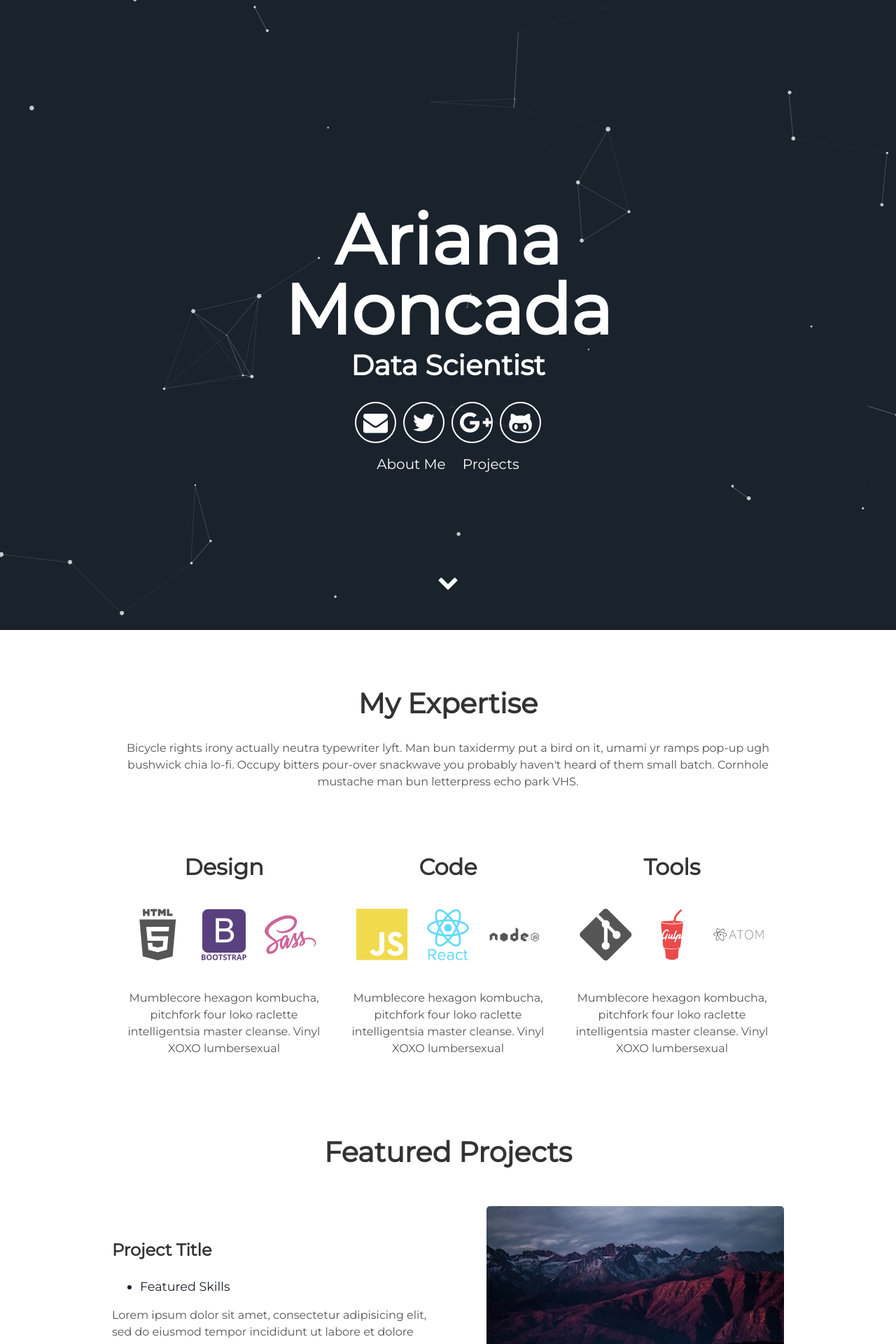
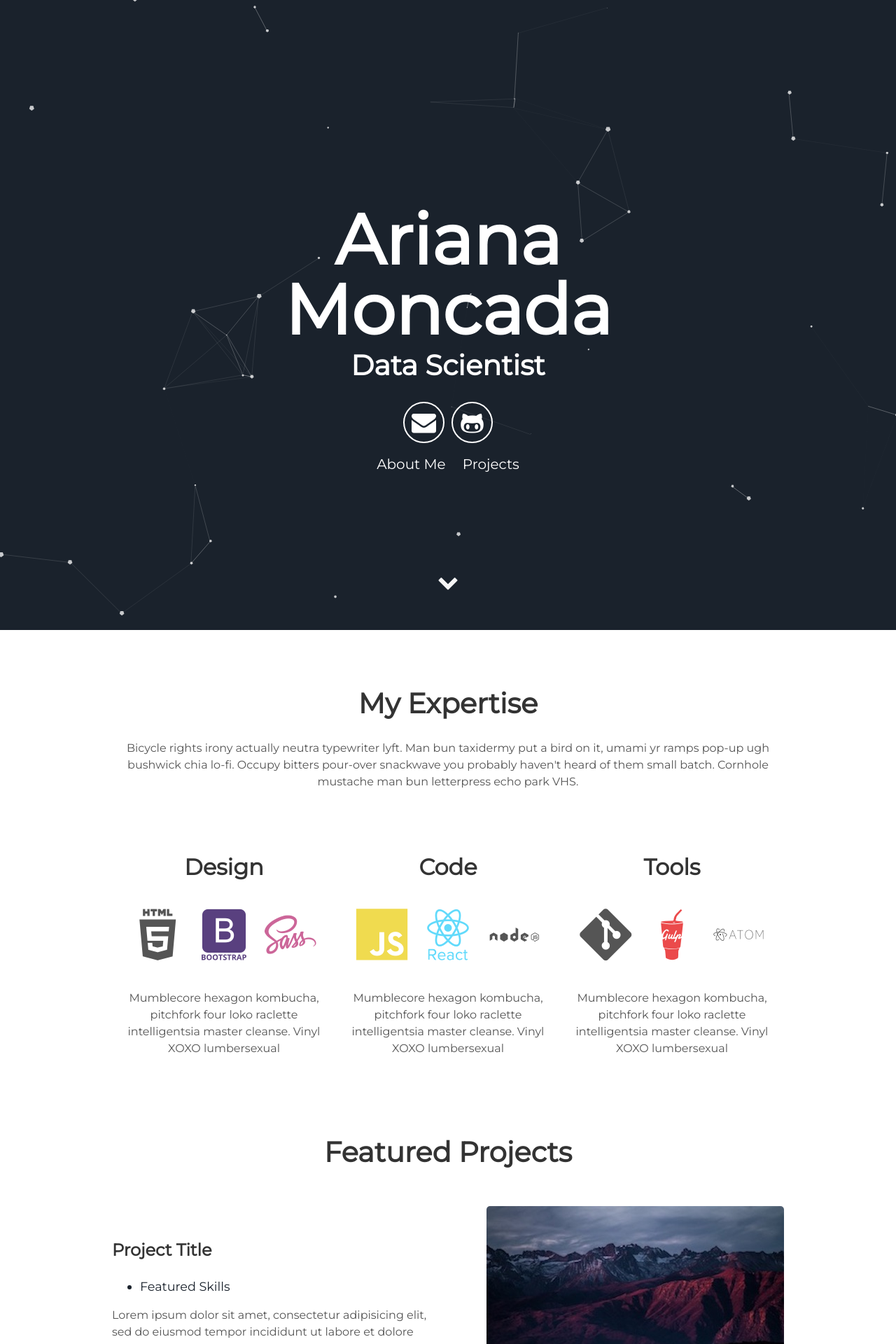
Before and after one commit to arianamoncada/arianamoncada.github.io, a Jekyll site: the page built from index.html, in a window 1280 px wide. Shown: the top 1920 px of the page at 70% size. Built offline with Jekyll 4.4.1, drawn with Linux system fonts in a browser that asks for light colours.

Commit message:
Update header

```diff
--- a/_includes/header.html
+++ b/_includes/header.html
@@ -6,8 +6,7 @@
       </h1>
       <div class="header-icons">
         <a aria-label="Send email" href="#"><i class="icon fa fa-envelope"></i></a>
-        <a aria-label="My Twitter" target="_blank" href="#"><i class="icon fa fa-twitter" aria-hidden="true"></i></a>
-        <a aria-label="My Google Plus" target="_blank" href="#"><i class="icon fa fa-google-plus" aria-hidden="true"></i></a>
+        <!-- <a aria-label="My Twitter" target="_blank" href="#"><i class="icon fa fa-twitter" aria-hidden="true"></i></a> -->
         <a aria-label="My Github" target="_blank" href="#"><i class="icon fa fa-github-alt" aria-hidden="true"></i></a>
       </div>
       <div class="header-links">
```
